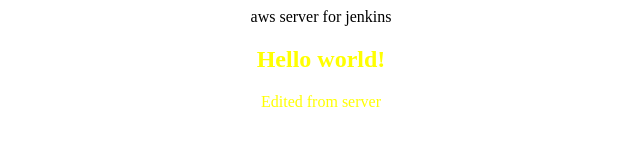
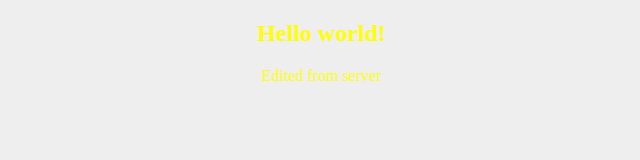
Before and after one commit to s0nyseventeen/aws_server_for_jenkins, a plain HTML site: page index.html in a window 1280 px wide. Shown: the whole page, without its empty margins (319-959 px from the left). Drawn offline with Linux system fonts and the light colour scheme.

Commit message:
Edited colors

```diff
--- a/index.html
+++ b/index.html
@@ -1,7 +1,9 @@
 <!DOCTYPE html>
 <html>
-    <head>aws server for jenkins</head>
-    <link rel="stylesheet" href="styles.css">
+    <head>
+	<title>awsforjenkins</title>
+    	<link rel="stylesheet" href="styles.css">
+    </head>
     <body>
         <h2>Hello world!</h2>
 	<p>Edited from server</p>
--- a/styles.css
+++ b/styles.css
@@ -1,5 +1,5 @@
 body {
-    background-color: white;
+    background-color: #eeeeee;
     text-align: center;
 }
 
```
